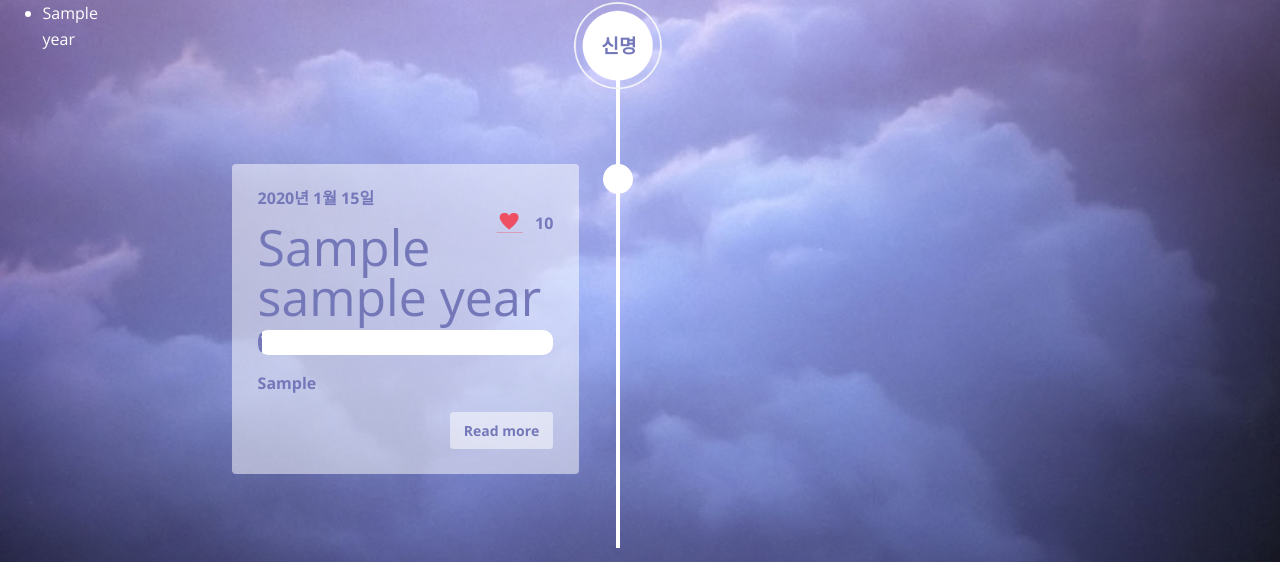
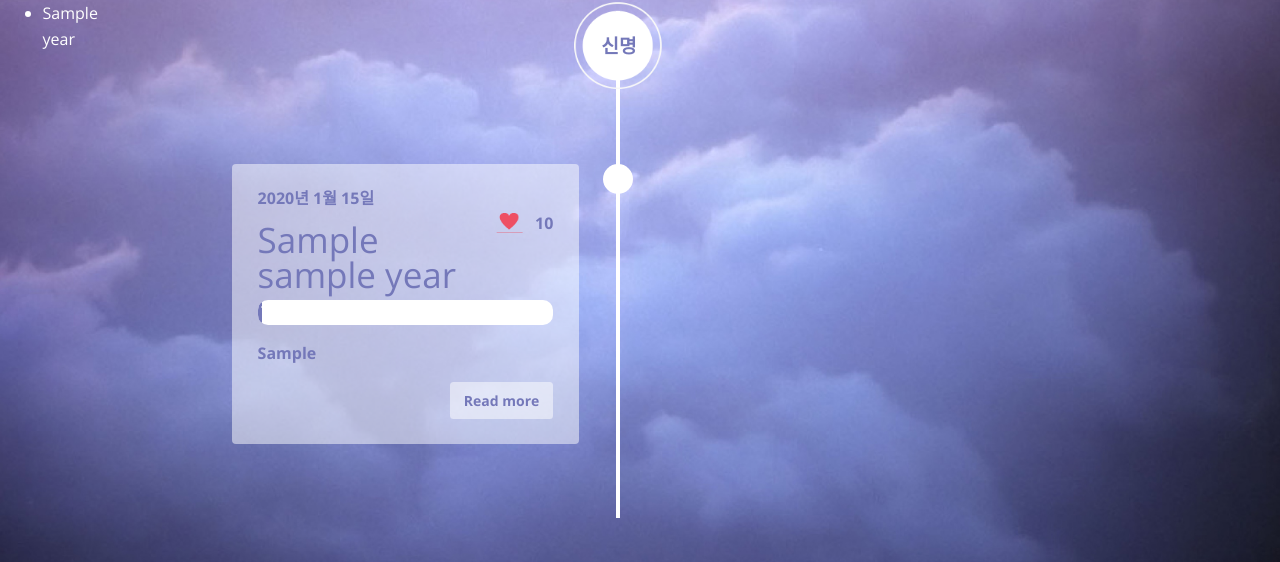
Before and after one commit to Kcrong/attract, a Flask app: template app/templates/timeline.html in a window 1280 px wide. Shown: the part 172-734 px from the top of the page. Run offline with Flask 2, Linux system fonts and the light colour scheme; the template is opened without the code that fills it: most values are stand-ins (such as "Sample title", 1, 10 or a date in 2020); some libraries are stand-ins or nearby versions; some web fonts are replaced.

Commit message:
add jinja func

```diff
--- a/app/__init__.py
+++ b/app/__init__.py
@@ -44,6 +44,9 @@ admin.add_view(ModelView(Promise, db.session))
 admin.add_view(ModelView(Checklist, db.session))
 
 def trim(string):
-    return string.replace(" ","-")
+    res = string.replace(":","-")
+    res = res.replace(".","")
+    res = res.replace("?","q")
+    return res.replace(" ","-").replace("(", "").replace(")","")
 
 app.jinja_env.globals.update(clever_function=trim)
--- a/app/templates/timeline.html
+++ b/app/templates/timeline.html
@@ -33,6 +33,12 @@
 
 
     <style>
+
+	.promise-title {
+	    color: #7478b9;
+	font-size: 35px;
+	font-weight: normal;
+	}
         .progress-button{
 	display: inline-block;
 	font-size:24px;
@@ -205,7 +211,7 @@
                                         </div>
                                     </div></a>
                                 <br>
-                                    <h1 style="color: #7478b9; font-size: 50px; font-weight: normal">{{ data['promise_title'] }}</h1>
+                                    <h1 class="promise-title">{{ data['promise_title'] }}</h1>
 
 
 
```
